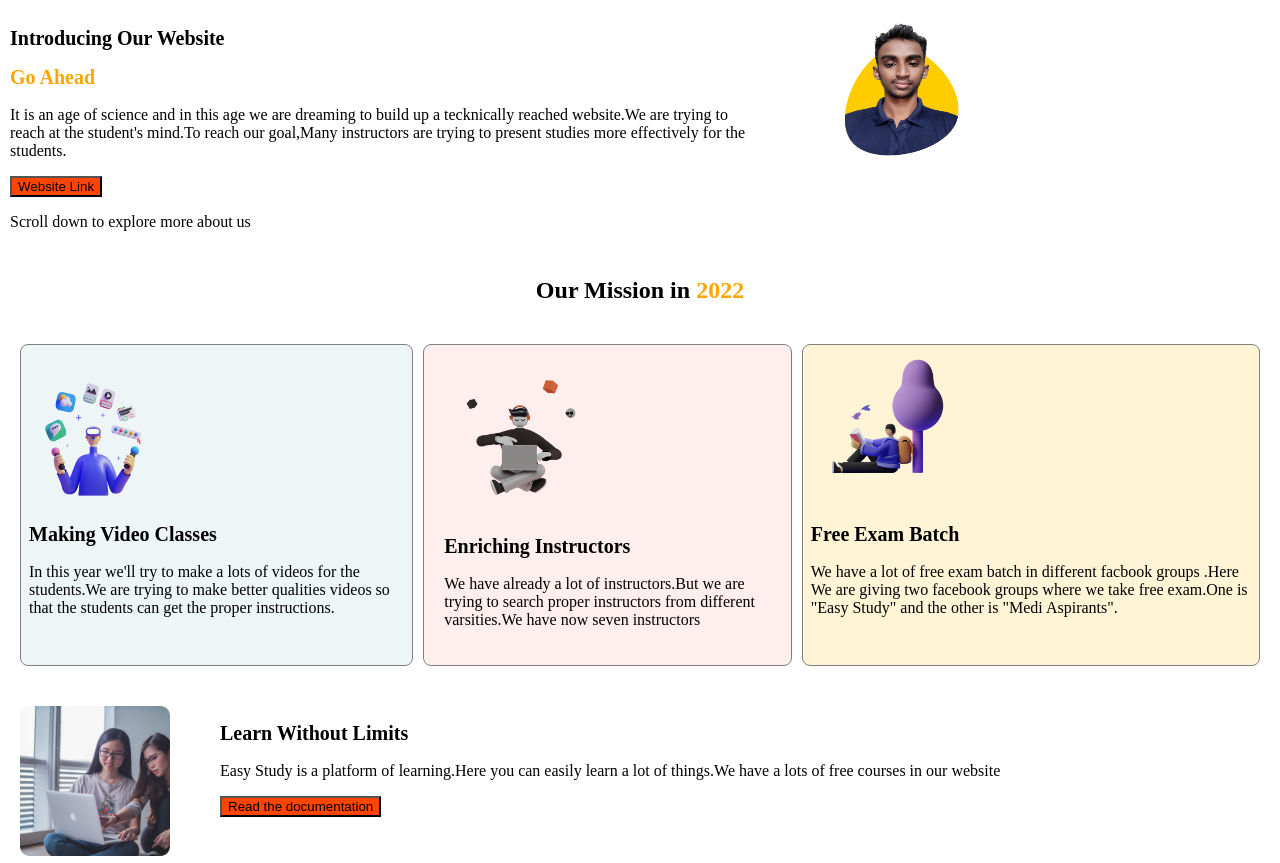
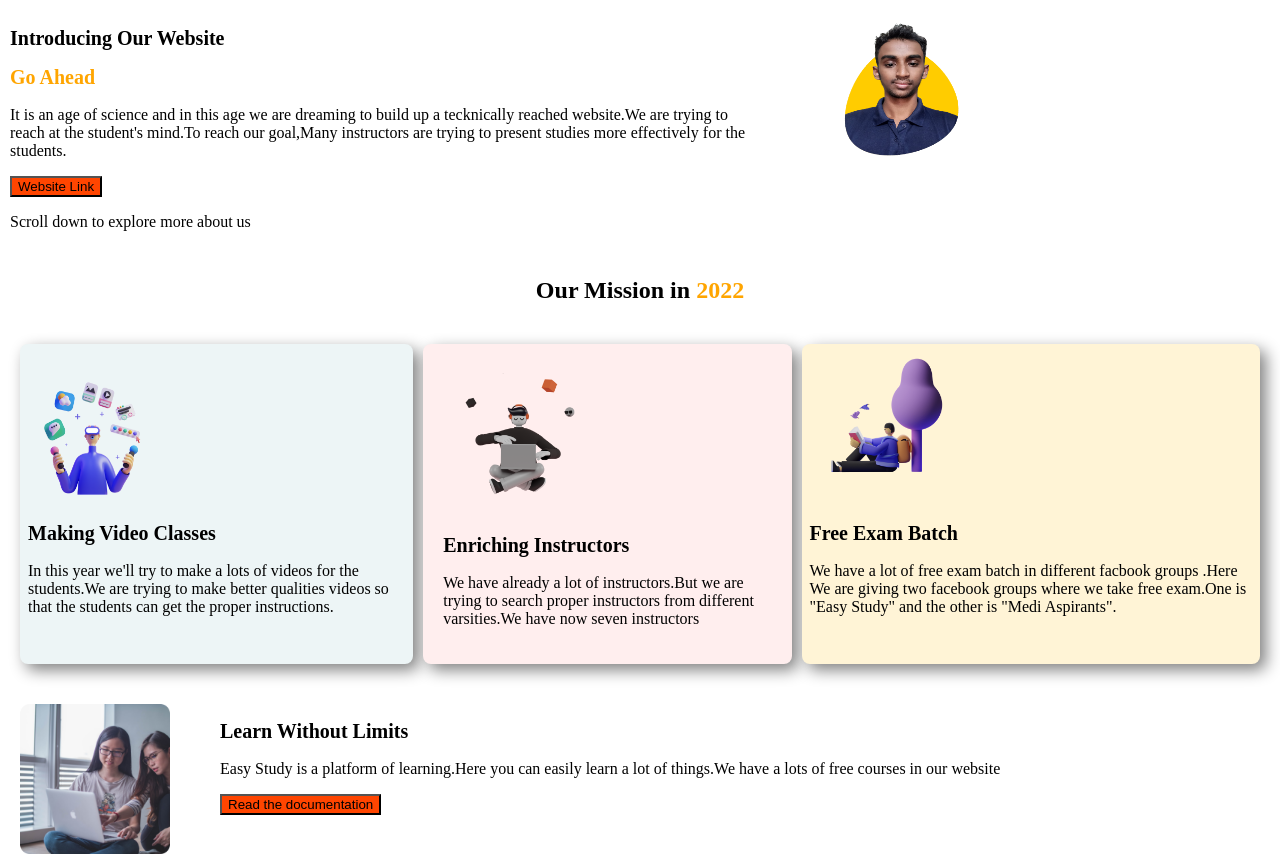
Before and after one commit to akashghosh20/assignment-one, a plain HTML site: page index.html in a window 1280 px wide. Shown: the top 863 px of the page. Drawn offline with Linux system fonts and the light colour scheme.

Commit message:
previous

```diff
--- a/style.css
+++ b/style.css
@@ -25,24 +25,24 @@ section img {
   margin: 0 auto;
 }
 .first-div {
-  border: 1px solid gray;
   background-color: #edf5f6;
   margin-right: 10px;
   border-radius: 8px;
   padding: 8px;
+  box-shadow: 6px 6px 16px gray;
 }
 .second-div {
-  border: 1px solid gray;
   background-color: #ffeeee;
   margin-right: 10px;
   border-radius: 8px;
   padding: 20px;
+  box-shadow: 6px 6px 16px gray;
 }
 .third-div {
-  border: 1px solid gray;
   background-color: #fff4d6;
   border-radius: 8px;
   padding: 8px;
+  box-shadow: 6px 6px 16px gray;
 }
 .third-section {
   display: flex;
@@ -96,6 +96,7 @@ div img {
   padding: 2px;
   border-radius: 10px;
   border: 1px solid rebeccapurple;
+  box-shadow: 5px 5px 10px gray;
 }
 .own h1 {
   text-align: center;
```
